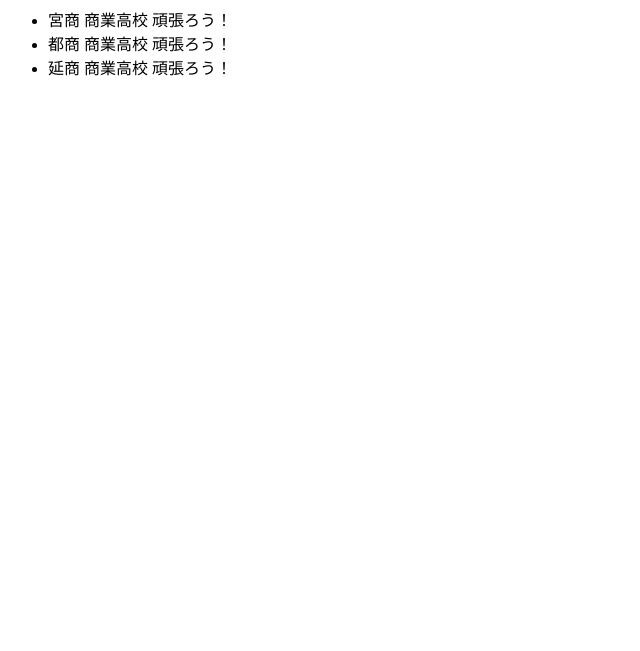
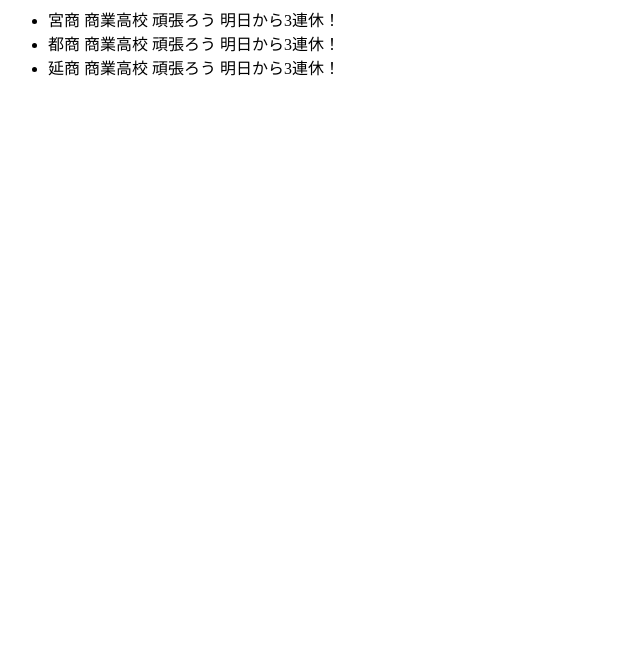
Before and after one commit to skawashin1122/dotinstall_vscode, a plain HTML site: page index.html in a window 1280 px wide. Shown: the part 149-800 px from the top of the page, without its empty margins (0-640 px from the left). Drawn offline with Linux system fonts and the light colour scheme.

Commit message:
三連休

```diff
--- a/index.html
+++ b/index.html
@@ -9,9 +9,9 @@
     <h1>はじめまして</h1>
     <h1 class='title'>はじめまして</h1>
     <ul>
-        <li>宮商 商業高校 頑張ろう！</li>
-        <li>都商 商業高校 頑張ろう！</li>
-        <li>延商 商業高校 頑張ろう！</li>
+        <li>宮商 商業高校 頑張ろう 明日から3連休！</li>
+        <li>都商 商業高校 頑張ろう 明日から3連休！</li>
+        <li>延商 商業高校 頑張ろう 明日から3連休！</li>
     </ul>
     <script src="main.js"></script>
 </body>
```
